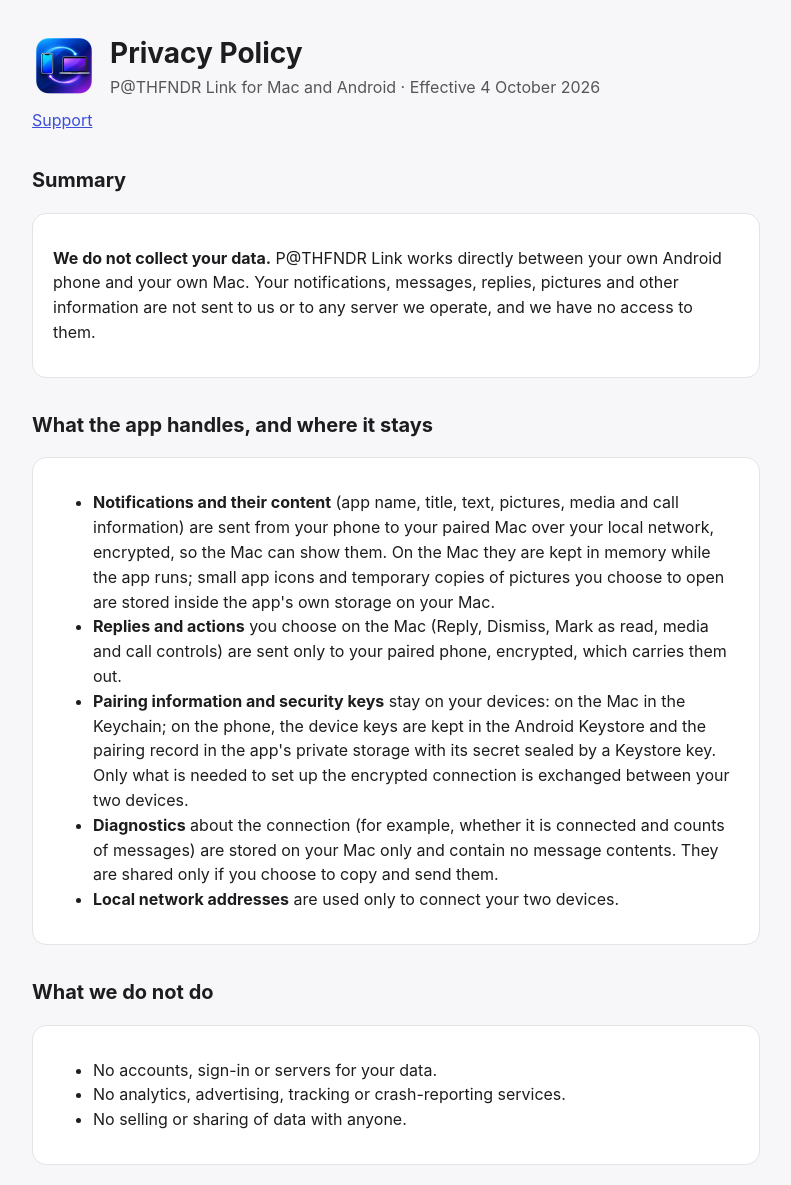
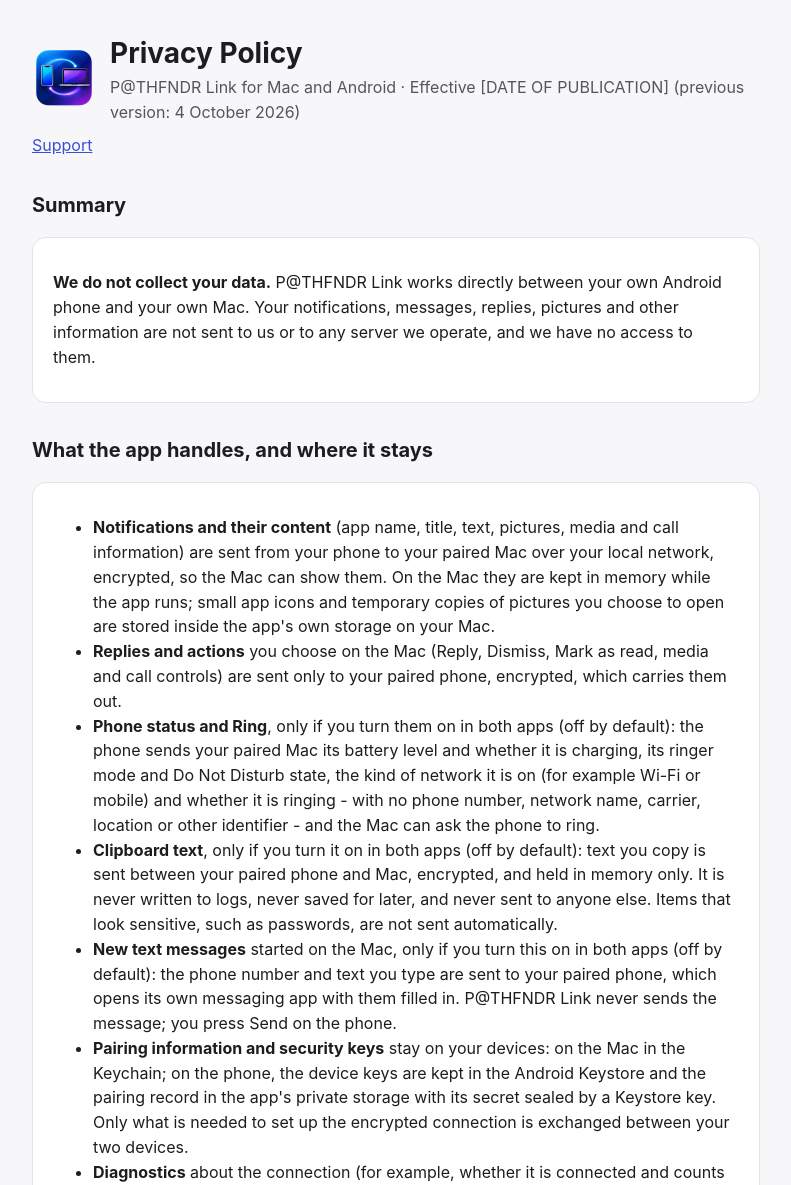
Before and after one commit to ski3md/pthfndr-link, a plain HTML site: page privacy.html in a window 1280 px wide. Shown: the top 1185 px of the page, without its empty margins (244-1035 px from the left). Drawn offline with Linux system fonts and the light colour scheme.

Commit message:
privacy: cover phone status and Ring, clipboard text and new-message prompts (all off by default)
Co-Authored-By: Claude Opus 5.5 <noreply@anthropic.com>
Claude-Session: https://claude.ai/code/session_01GuB8xK41QS6ZzDgbVRMHhC

```diff
--- a/privacy.html
+++ b/privacy.html
@@ -1,6 +1,6 @@
 <!doctype html><html lang="en"><head><meta charset="utf-8"><meta name="viewport" content="width=device-width,initial-scale=1">
 <title>P@THFNDR Link Privacy Policy</title><link rel="stylesheet" href="style.css"></head><body><main>
-<header><img src="icon.png" alt=""><div><h1>Privacy Policy</h1><div class="muted">P@THFNDR Link for Mac and Android · Effective 4 October 2026</div></div></header>
+<header><img src="icon.png" alt=""><div><h1>Privacy Policy</h1><div class="muted">P@THFNDR Link for Mac and Android · Effective [DATE OF PUBLICATION] (previous version: 4 October 2026)</div></div></header>
 <nav><a href="index.html">Support</a></nav>
 
 <h2>Summary</h2>
@@ -10,6 +10,9 @@
 <div class="card"><ul>
 <li><b>Notifications and their content</b> (app name, title, text, pictures, media and call information) are sent from your phone to your paired Mac over your local network, encrypted, so the Mac can show them. On the Mac they are kept in memory while the app runs; small app icons and temporary copies of pictures you choose to open are stored inside the app's own storage on your Mac.</li>
 <li><b>Replies and actions</b> you choose on the Mac (Reply, Dismiss, Mark as read, media and call controls) are sent only to your paired phone, encrypted, which carries them out.</li>
+<li><b>Phone status and Ring</b>, only if you turn them on in both apps (off by default): the phone sends your paired Mac its battery level and whether it is charging, its ringer mode and Do Not Disturb state, the kind of network it is on (for example Wi-Fi or mobile) and whether it is ringing - with no phone number, network name, carrier, location or other identifier - and the Mac can ask the phone to ring.</li>
+<li><b>Clipboard text</b>, only if you turn it on in both apps (off by default): text you copy is sent between your paired phone and Mac, encrypted, and held in memory only. It is never written to logs, never saved for later, and never sent to anyone else. Items that look sensitive, such as passwords, are not sent automatically.</li>
+<li><b>New text messages</b> started on the Mac, only if you turn this on in both apps (off by default): the phone number and text you type are sent to your paired phone, which opens its own messaging app with them filled in. P@THFNDR Link never sends the message; you press Send on the phone.</li>
 <li><b>Pairing information and security keys</b> stay on your devices: on the Mac in the Keychain; on the phone, the device keys are kept in the Android Keystore and the pairing record in the app's private storage with its secret sealed by a Keystore key. Only what is needed to set up the encrypted connection is exchanged between your two devices.</li>
 <li><b>Diagnostics</b> about the connection (for example, whether it is connected and counts of messages) are stored on your Mac only and contain no message contents. They are shared only if you choose to copy and send them.</li>
 <li><b>Local network addresses</b> are used only to connect your two devices.</li></ul></div>
```
